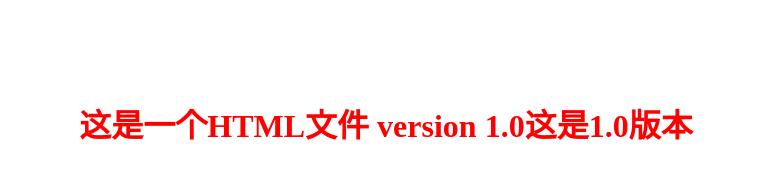
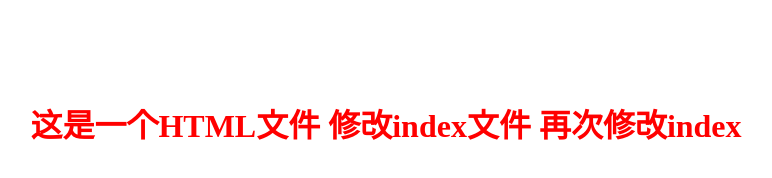
Before and after one commit to wch115482/philshen.com, a plain HTML site: page index.html in a window 1280 px wide. Shown: the whole page, without its empty margins (254-1026 px from the left). Drawn offline with Linux system fonts and the light colour scheme.

Commit message:
reset rewrite

```diff
--- a/index.html
+++ b/index.html
@@ -5,6 +5,6 @@
    <link  rel="stylesheet"  type="text/css"  href="style.css">
 </head>
 <body>
-   <h1>这是一个HTML文件  version 1.0这是1.0版本</h1>
+   <h1>这是一个HTML文件  修改index文件  再次修改index</h1>
 </body>
 </html>
```
